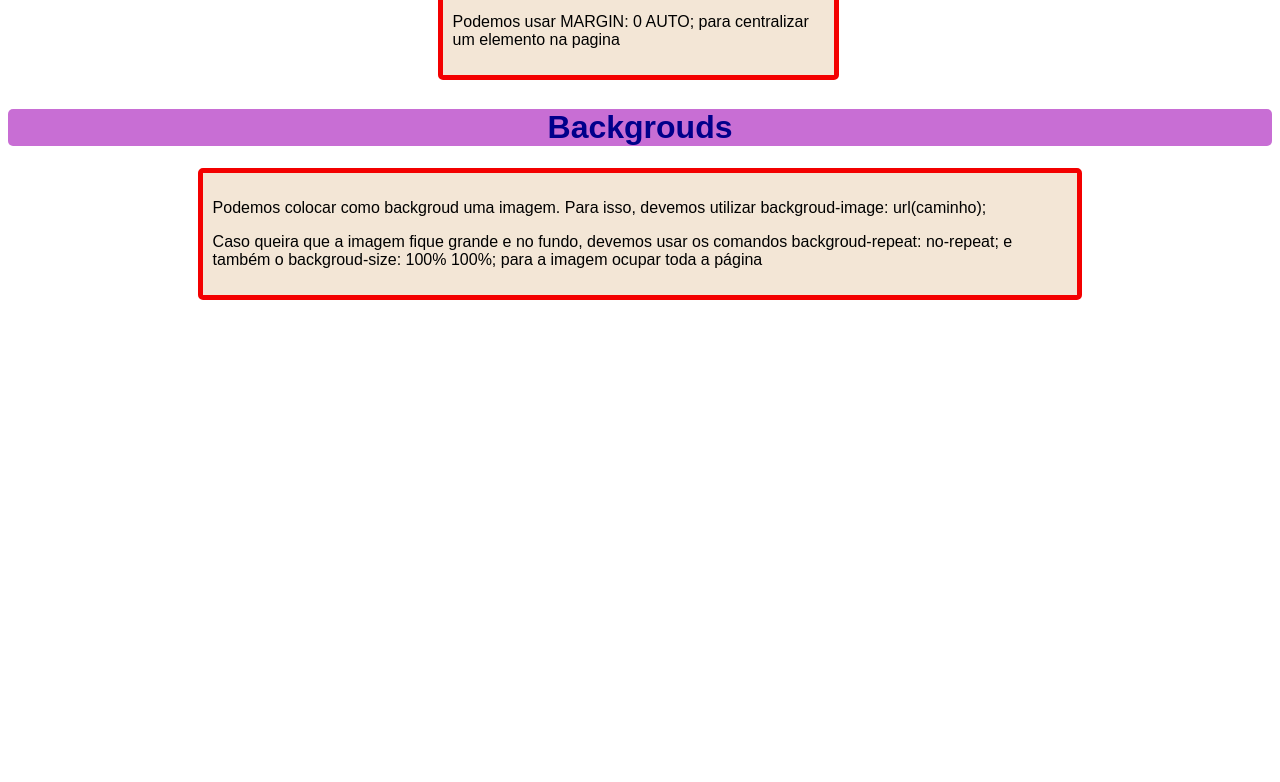
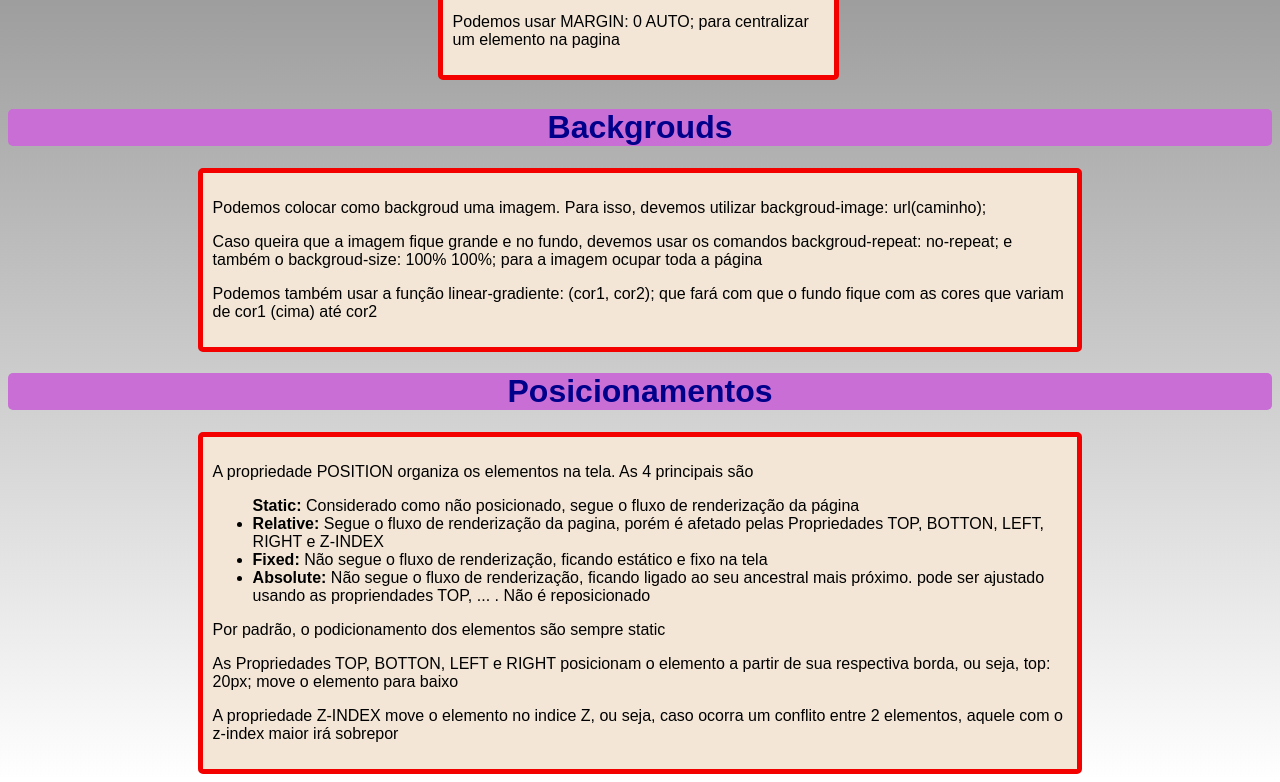
Before and after one commit to luizmilione/EstudoWeb, a plain HTML site: page 9 PropriedadesCSS/index.html in a window 1280 px wide. Shown: the part 705-1487 px from the top of the page. Before the commit the page ends 1013 px from the top, so only its background shows below. Drawn offline with Linux system fonts and the light colour scheme.

Commit message:
Atualizando as propriedades, index e style

```diff
--- a/9 PropriedadesCSS/index.html
+++ b/9 PropriedadesCSS/index.html
@@ -45,7 +45,20 @@
     <div id="bg">
         <p>Podemos colocar como backgroud uma imagem. Para isso, devemos utilizar backgroud-image: url(caminho);</p>
         <p>Caso queira que a imagem fique grande e no fundo, devemos usar os comandos backgroud-repeat: no-repeat; e também o backgroud-size: 100% 100%; para a imagem ocupar toda a página</p>
-
+        <p>Podemos também usar a função linear-gradiente: (cor1, cor2); que fará com que o fundo fique com as cores que variam de cor1 (cima) até cor2</p>
+    </div>
+    <h1>Posicionamentos</h1>
+    <div id="bg">
+        <p>A propriedade POSITION organiza os elementos na tela. As 4 principais são</p>
+        <ul>
+            <strong>Static:</strong> Considerado como não posicionado, segue o fluxo de renderização da página</li>
+            <li><strong>Relative:</strong> Segue o fluxo de renderização da pagina, porém é afetado pelas Propriedades TOP, BOTTON, LEFT, RIGHT e Z-INDEX</li>
+            <li><strong>Fixed:</strong> Não segue o fluxo de renderização, ficando estático e fixo na tela</li>
+            <li><strong>Absolute:</strong> Não segue o fluxo de renderização, ficando ligado ao seu ancestral mais próximo. pode ser ajustado usando as propriendades TOP, ... . Não é reposicionado</li>
+        </ul>
+        <p>Por padrão, o podicionamento dos elementos são sempre static</p>
+        <p>As Propriedades TOP, BOTTON, LEFT e RIGHT posicionam o elemento a partir de sua respectiva borda, ou seja, top: 20px; move o elemento para baixo</p>
+        <p>A propriedade Z-INDEX move o elemento no indice Z, ou seja, caso ocorra um conflito entre 2 elementos, aquele com o z-index maior irá sobrepor</p>
     </div>
 </body>
 </html>
--- a/9 PropriedadesCSS/style.css
+++ b/9 PropriedadesCSS/style.css
@@ -1,5 +1,8 @@
 body{
     font-family: Arial, Helvetica, sans-serif;
+    background-image: linear-gradient(rgb(70, 70, 70), rgb(255, 255, 255));
+    background-repeat:no-repeat;
+    background-position: center;
 }
 h1{
     color: darkblue;
```
